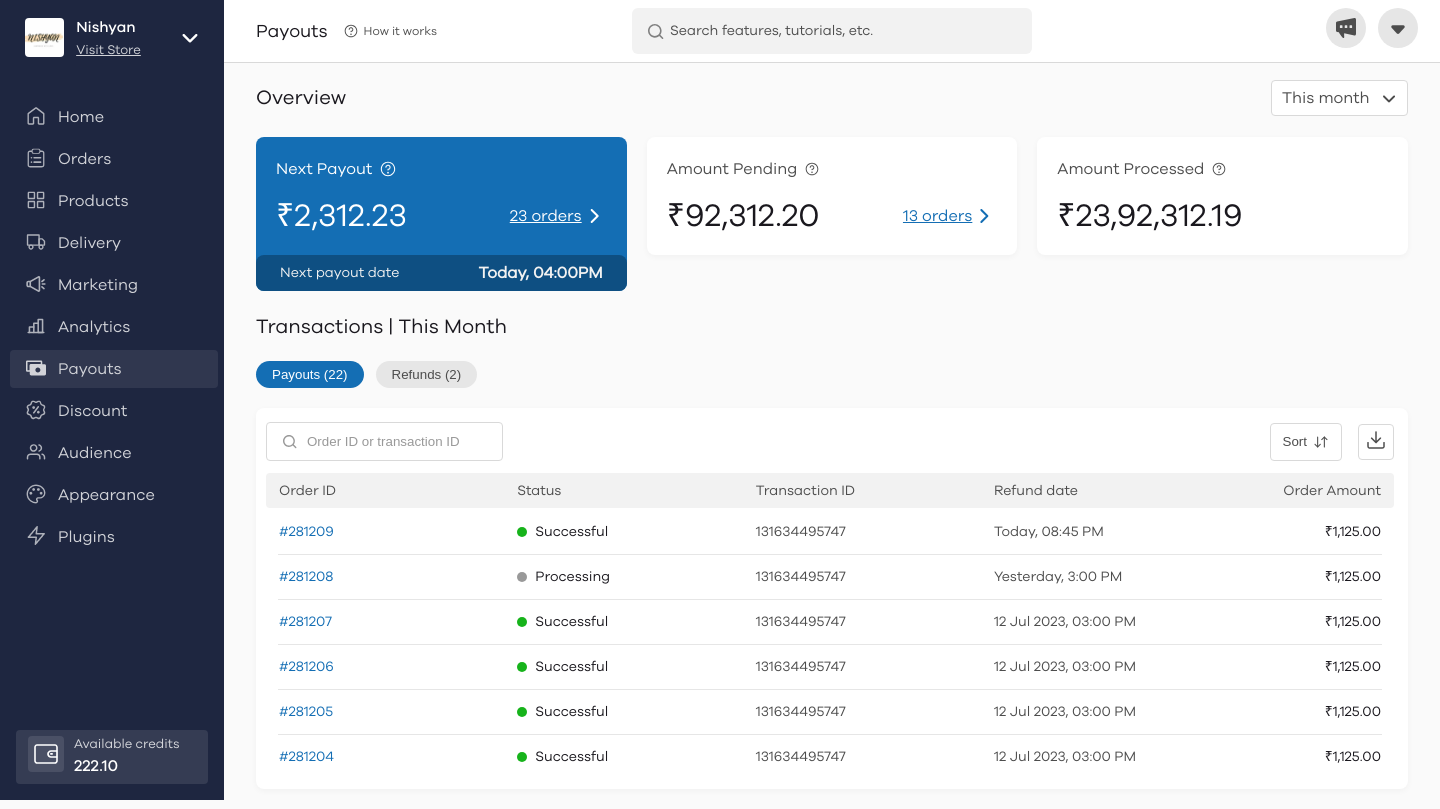
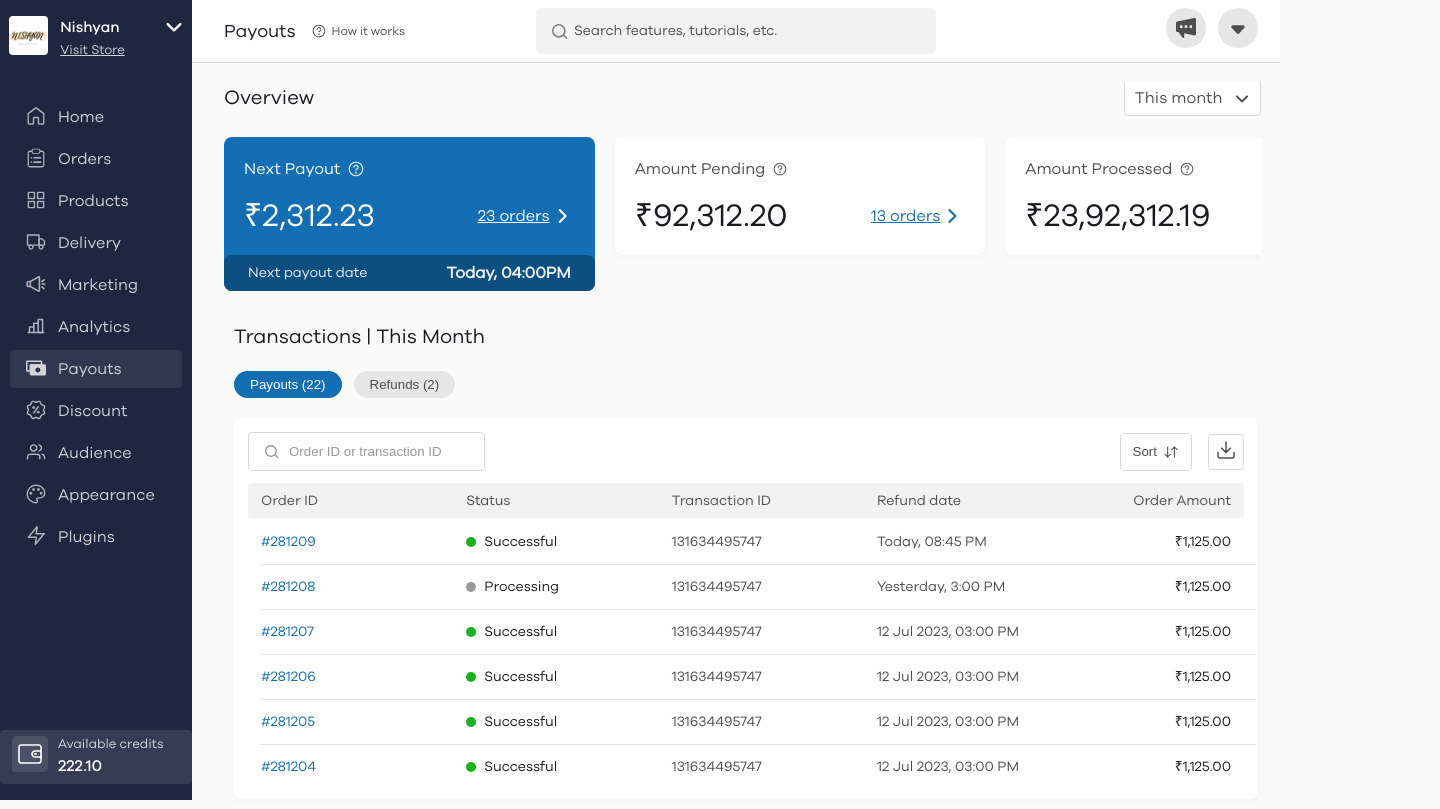
Before and after one commit to Oindrila-Chakraborty/payout-project, a React (Vite) app: page / in a window 1280 px wide. Shown: the whole page, 1440 px wide, since content can reach past the window. Built offline with nearby package versions, Linux system fonts and the light colour scheme.

Commit message:
fixing css for dashboard section

```diff
--- a/src/assets/css/Dashboard.css
+++ b/src/assets/css/Dashboard.css
@@ -1,7 +1,7 @@
 /* dashboard */
 .dashboard-container > .topbar{
 	display: flex;
-	width: 1216px;
+	width: 85vw;
 	padding: var(--padding-8) 32px;
 	align-items: center;
 	gap: 16px;
@@ -106,11 +106,12 @@
 
 .dashboard{
 	display: flex;
-	width: 1152px;
+	width: 81vw;
 	flex-direction: column;
 	align-items: flex-start;
 	gap: 32px;
 	margin:  20px 32px;
+	overflow-x: hidden;
 }
 .dashboard > .overview-section{
 	display: flex;
@@ -118,13 +119,14 @@
 	align-items: flex-start;
 	gap: 24px;
 	align-self: stretch;
+	width: 100%;
 }
 .overview-section > .heading{
 	display: flex;
 	justify-content: space-between;
 	align-items: center;
 	align-self: stretch;
-	width: 1152px;
+	width: 100%;
 	height: 30px;
 }
 
@@ -317,6 +319,8 @@
 	flex-direction: column;
 	align-items: flex-start;
 	gap: 20px;
+	width: 80vw;
+	margin: 10px;
 }
 
 .transaction-table > .table-heading{
@@ -362,7 +366,7 @@
 
 .transaction-table > .table-section{
 	display: flex;
-	width: 1152px;
+	width: 100%;
 	padding: var(--padding-12) var(--padding-12)  var(--padding-8) var(--padding-12);
 	flex-direction: column;
 	align-items: flex-end;
@@ -376,15 +380,25 @@
 	flex-direction: column;
 	align-items: flex-end;
 	gap: var(--spacing-spacing-05, 12px);
+	width: 100%;
 }
+
+.table-section > div {
+	width: 100%;
+}
+
+.table-section > div > table{
+	width: 100%;
+}
+
 
 .table-section > div > table > thead > .table-filters{
 	display: flex;
 	flex-direction: row;
-	width: 100%;
 	justify-content: space-between;
 	align-items: center;
 	align-self: stretch;
+	width: 100%;
 }
 
 .table-section > div > table > thead > .table-filters >.searchbar{
@@ -444,7 +458,7 @@
 
 .table-section > div > table > thead > .table-header{
 	display: flex;
-	width: 1128px;
+	width: 100%;
 	height: 35px;
 	padding: var(--padding-10) var(--padding-12);
 	justify-content: space-between;
@@ -473,7 +487,7 @@
 
 .table-section > div > table > tbody > div > tr{
 	display: flex;
-	width: 1128px;
+	width: 100%;
 	height: 44px;
 	padding: 14px var(--padding-12);
 	justify-content: space-between;
@@ -481,7 +495,7 @@
 }
 
 .table-section > div > table >  tbody > div > div{
-	width: 1104px;
+	width: 100%;
 	height: 1px;
 	background: var(--white-04);
 	margin-left: 12px;
--- a/src/assets/css/Navbar.css
+++ b/src/assets/css/Navbar.css
@@ -1,7 +1,7 @@
 /* navbar */
 .navbar-container {
 	height: 100vh;
-	max-width: 224px;
+	max-width: 15vw;
 	background-color: #1E2640;
 	padding: 16px 10px;
 	display: flex;
@@ -13,14 +13,14 @@
 
 .main-container > .dashboard-container {
 	height: 100%;
-	width: 100%;
+	max-width: 85vw;
 }
 
 .navbar-container > .navbar-branding {
 	display: flex;
 	padding: 0 8.5px;
 	width: 192px;
-	align-items: center;
+	align-items: stretch;
 	gap: 12px;
 	position: relative;
 }
@@ -78,7 +78,7 @@
 
 .nav-item{
 	display: flex;
-	width: 208px;
+	width: 100%;
 	padding: 8px 16px;
 	align-items: flex-start;
 	gap: 12px;
--- a/src/components/Dashboard.jsx
+++ b/src/components/Dashboard.jsx
@@ -166,7 +166,6 @@ function Dashboard(){
                         </div>
                     </div>
                     <div className='table-section'>
-                        <div></div>
                         <div>
                             <table>
                                 <thead>
```
